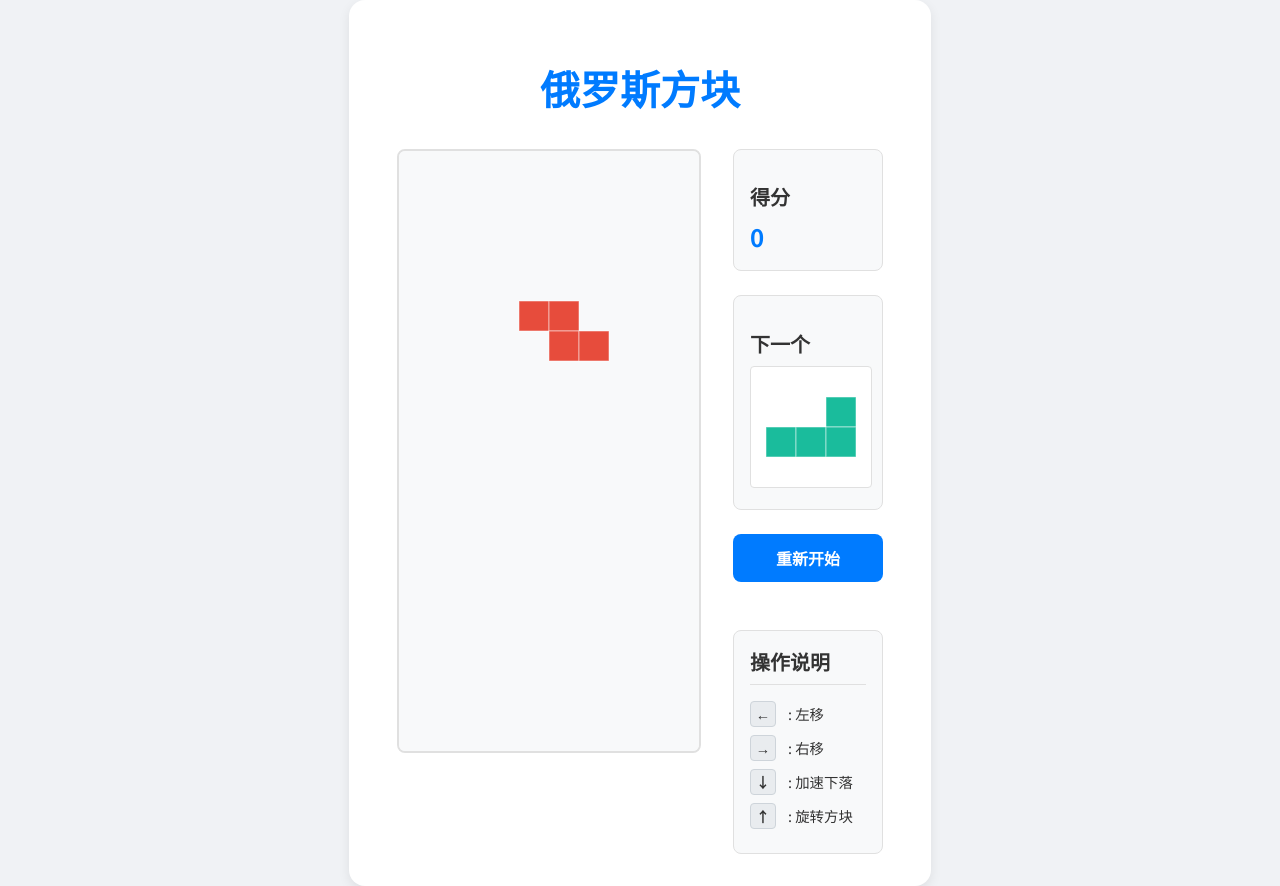
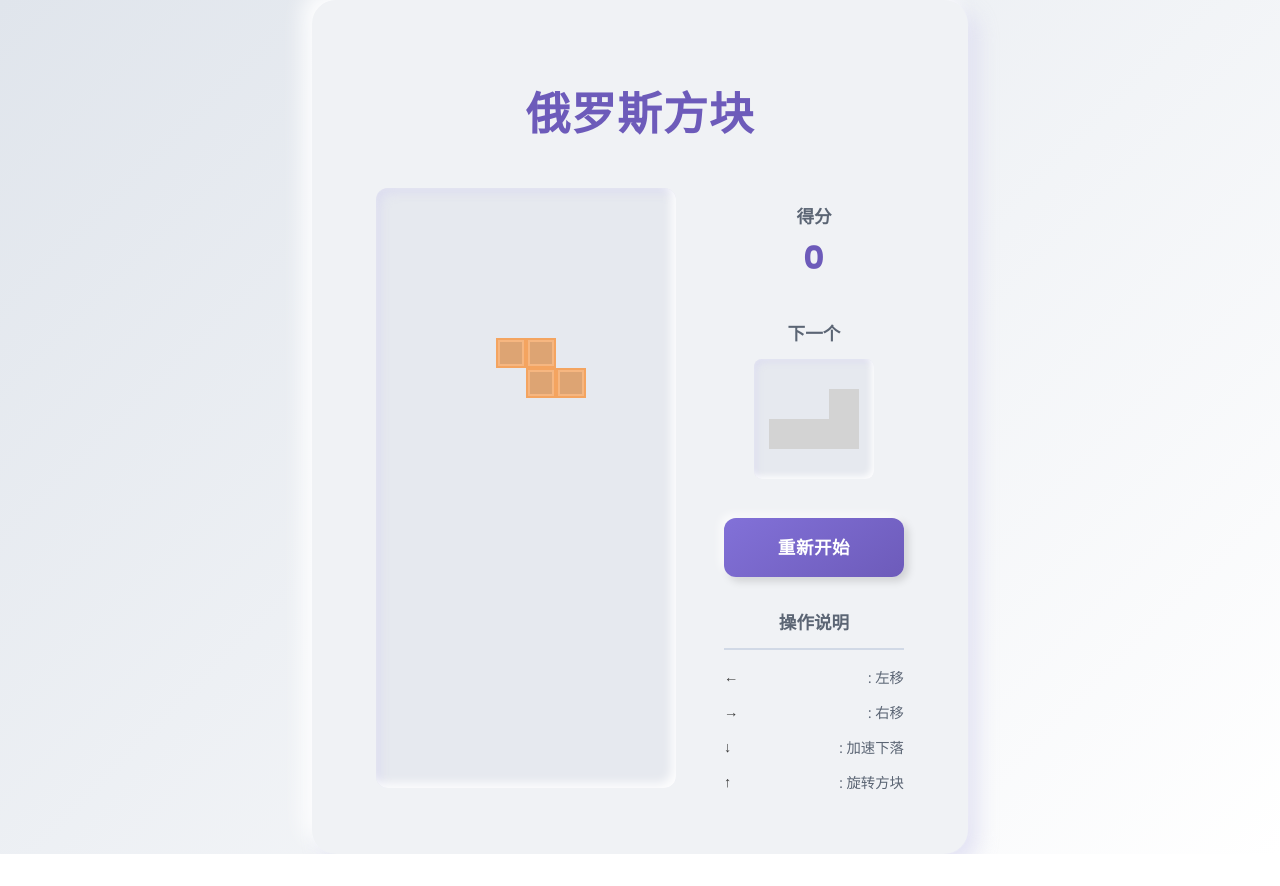
Before and after one commit to kirinzhang/hello-git-hub, a plain HTML site: page index.html in a window 1280 px wide. Both pictures are taken after a click on the button "开始游戏". After the commit the page ends 854 px from the top, so only its background shows below. Drawn offline with Linux system fonts and the light colour scheme.

Commit message:
玩法创新v1

```diff
--- a/script.js
+++ b/script.js
@@ -15,24 +15,21 @@ document.addEventListener('DOMContentLoaded', () => {
     // --- Game Board & State ---
     let board = createEmptyBoard();
     let score = 0;
-    let level = 0;
-    let linesCleared = 0;
     let isPlaying = false;
     let currentPiece;
     let nextPiece;
     let gameLoop;
-    const initialSpeed = 500;
-    const speedIncrement = 50;
+    const gameSpeed = 500; // a fixed speed for now
 
-    // Tetrominoes and their colors
+    // Tetrominoes and their colors, updated for better aesthetics
     const PIECES = [
-        { shape: [[1, 1, 1, 1]], color: '#3498db' }, // I
-        { shape: [[1, 1, 0], [0, 1, 1]], color: '#e74c3c' }, // Z
-        { shape: [[0, 1, 1], [1, 1, 0]], color: '#2ecc71' }, // S
-        { shape: [[1, 1, 1], [0, 1, 0]], color: '#9b59b6' }, // T
-        { shape: [[1, 1], [1, 1]], color: '#f1c40f' }, // O
-        { shape: [[1, 0, 0], [1, 1, 1]], color: '#e67e22' }, // L
-        { shape: [[0, 0, 1], [1, 1, 1]], color: '#1abc9c' }  // J
+        { shape: [[1, 1, 1, 1]], color: '#f08080' }, // I (Light Coral)
+        { shape: [[1, 1, 0], [0, 1, 1]], color: '#f4a460' }, // Z (Sandy Brown)
+        { shape: [[0, 1, 1], [1, 1, 0]], color: '#98fb98' }, // S (Pale Green)
+        { shape: [[1, 1, 1], [0, 1, 0]], color: '#dda0dd' }, // T (Plum)
+        { shape: [[1, 1], [1, 1]], color: '#add8e6' }, // O (Light Blue)
+        { shape: [[1, 0, 0], [1, 1, 1]], color: '#fafad2' }, // L (Light Goldenrod Yellow)
+        { shape: [[0, 0, 1], [1, 1, 1]], color: '#d3d3d3' }  // J (Light Gray)
     ];
 
     // --- Core Functions ---
@@ -55,26 +52,46 @@ document.addEventListener('DOMContentLoaded', () => {
     // --- Drawing Functions ---
 
     function draw() {
-        // Clear board
+        // Clear board with the new background color from CSS
         context.clearRect(0, 0, canvas.width, canvas.height);
-        context.fillStyle = '#f8f9fa';
-        context.fillRect(0, 0, canvas.width, canvas.height);
 
         // Draw placed pieces
-        drawMatrix(board, { x: 0, y: 0 });
+        drawBoard();
         // Draw current falling piece
-        drawMatrix(currentPiece.shape, { x: currentPiece.x, y: currentPiece.y }, currentPiece.color);
+        if (currentPiece) {
+            drawPiece(currentPiece);
+        }
     }
 
-    function drawMatrix(matrix, offset, color = null) {
-        matrix.forEach((row, y) => {
-            row.forEach((value, x) => {
+    function drawBlock(x, y, color) {
+        context.fillStyle = color;
+        context.fillRect(x * BLOCK_SIZE, y * BLOCK_SIZE, BLOCK_SIZE, BLOCK_SIZE);
+
+        // Adding a subtle inner shadow and highlight for a "jelly" effect
+        context.fillStyle = 'rgba(255, 255, 255, 0.2)';
+        context.fillRect(x * BLOCK_SIZE + 2, y * BLOCK_SIZE + 2, BLOCK_SIZE - 4, BLOCK_SIZE - 4);
+
+        context.fillStyle = 'rgba(0, 0, 0, 0.1)';
+        context.fillRect(x * BLOCK_SIZE + 4, y * BLOCK_SIZE + 4, BLOCK_SIZE - 8, BLOCK_SIZE - 8);
+    }
+
+    function drawBoard() {
+        for (let y = 0; y < ROWS; y++) {
+            for (let x = 0; x < COLS; x++) {
+                if (board[y][x] !== 0) {
+                    const color = PIECES[board[y][x] - 1].color;
+                    drawBlock(x, y, color);
+                }
+            }
+        }
+    }
+
+    function drawPiece(piece) {
+        const { shape, color, x, y } = piece;
+        shape.forEach((row, r) => {
+            row.forEach((value, c) => {
                 if (value !== 0) {
-                    const blockColor = color || PIECES[value - 1]?.color || '#333';
-                    context.fillStyle = blockColor;
-                    context.fillRect((x + offset.x) * BLOCK_SIZE, (y + offset.y) * BLOCK_SIZE, BLOCK_SIZE, BLOCK_SIZE);
-                    context.strokeStyle = 'rgba(255, 255, 255, 0.5)';
-                    context.strokeRect((x + offset.x) * BLOCK_SIZE, (y + offset.y) * BLOCK_SIZE, BLOCK_SIZE, BLOCK_SIZE);
+                    drawBlock(x + c, y + r, color);
                 }
             });
         });
@@ -82,9 +99,8 @@ document.addEventListener('DOMContentLoaded', () => {
 
     function drawNextPiece() {
         nextContext.clearRect(0, 0, nextCanvas.width, nextCanvas.height);
-        const shape = nextPiece.shape;
-        const color = nextPiece.color;
         const blockSize = nextCanvas.width / NEXT_PIECE_CANVAS_SIZE;
+        const { shape, color } = nextPiece;
 
         const offsetX = (NEXT_PIECE_CANVAS_SIZE - shape[0].length) / 2;
         const offsetY = (NEXT_PIECE_CANVAS_SIZE - shape.length) / 2;
@@ -92,15 +108,9 @@ document.addEventListener('DOMContentLoaded', () => {
         shape.forEach((row, y) => {
             row.forEach((value, x) => {
                 if (value !== 0) {
+                    // Using a simplified draw for next piece
                     nextContext.fillStyle = color;
                     nextContext.fillRect(
-                        (x + offsetX) * blockSize,
-                        (y + offsetY) * blockSize,
-                        blockSize,
-                        blockSize
-                    );
-                     nextContext.strokeStyle = 'rgba(255, 255, 255, 0.5)';
-                    nextContext.strokeRect(
                         (x + offsetX) * blockSize,
                         (y + offsetY) * blockSize,
                         blockSize,
@@ -115,71 +125,116 @@ document.addEventListener('DOMContentLoaded', () => {
 
     function update() {
         if (!isPlaying) return;
-
         movePiece(0, 1); // Move down
-
         draw();
     }
 
-    async function lockAndResetPiece() {
-        lockPiece();
-        await removeCompletedLines(); // Now an async function
+    // NEW: The core mechanic!
+    async function onPieceLock() {
+        // 1. Decomposition: Convert piece to grid data
+        const { shape, x, y, color } = currentPiece;
+        const pieceIndex = PIECES.findIndex(p => p.color === color) + 1;
+        let affectedColumns = new Set();
 
+        shape.forEach((row, r) => {
+            row.forEach((value, c) => {
+                if (value !== 0) {
+                    if (y + r >= 0) { // Make sure we're not writing above the board
+                        board[y + r][x + c] = pieceIndex;
+                        affectedColumns.add(x + c);
+                    }
+                }
+            });
+        });
+
+        // 2. Individual Gravity Settle & Animation
+        await applyGravity(Array.from(affectedColumns));
+
+        // 3. Line Clear Check (with global gravity)
+        await removeCompletedLines();
+
+        // 4. Spawn new piece
         currentPiece = nextPiece;
         nextPiece = createNewPiece();
         drawNextPiece();
 
-        // Check for game over
-        if (checkCollision()) {
+        // 5. Check for game over
+        if (checkCollision(currentPiece)) {
             gameOver();
         }
     }
 
+    // NEW: Gravity algorithm
+    async function applyGravity(columns) {
+        let hasChanges = false;
+        for (const x of columns) {
+            let writePointer = ROWS - 1;
+            for (let readPointer = ROWS - 1; readPointer >= 0; readPointer--) {
+                if (board[readPointer][x] !== 0) {
+                    if (writePointer !== readPointer) {
+                        board[writePointer][x] = board[readPointer][x];
+                        board[readPointer][x] = 0;
+                        hasChanges = true;
+                    }
+                    writePointer--;
+                }
+            }
+        }
+
+        // Visual feedback for settling
+        if (hasChanges) {
+            draw();
+            // a short pause to make the effect visible
+            await new Promise(res => setTimeout(res, 80));
+        }
+    }
+
     function movePiece(dx, dy) {
+        if (!isPlaying) return;
         currentPiece.x += dx;
         currentPiece.y += dy;
-        if (checkCollision()) {
+
+        if (checkCollision(currentPiece)) {
             currentPiece.x -= dx;
             currentPiece.y -= dy;
-            // If the piece can't move down, it has landed
-            if (dy > 0) {
-                lockAndResetPiece();
+
+            if (dy > 0) { // Piece has landed
+                onPieceLock();
             }
         }
     }
 
     function rotatePiece() {
-        const shape = currentPiece.shape;
-        const newShape = shape[0].map((_, colIndex) => shape.map(row => row[colIndex]).reverse());
+        if (!isPlaying) return;
+        const originalShape = currentPiece.shape;
+        const newShape = originalShape[0].map((_, colIndex) =>
+            originalShape.map(row => row[colIndex]).reverse()
+        );
 
         const originalX = currentPiece.x;
         currentPiece.shape = newShape;
 
         // Wall kick logic
         let offset = 1;
-        while (checkCollision()) {
+        while (checkCollision(currentPiece)) {
             currentPiece.x += offset;
             offset = -(offset + (offset > 0 ? 1 : -1));
-            if (offset > newShape[0].length) {
-                // Rotation failed, revert
-                currentPiece.shape = shape;
+            if (offset > newShape[0].length + 1) { // Allow more flexible kicks
+                currentPiece.shape = originalShape;
                 currentPiece.x = originalX;
                 return;
             }
         }
     }
 
-    function checkCollision() {
-        const { shape, x, y } = currentPiece;
-        for (let row = 0; row < shape.length; row++) {
-            for (let col = 0; col < shape[row].length; col++) {
-                if (shape[row][col] !== 0) {
-                    const newX = x + col;
-                    const newY = y + row;
-                    if (
-                        newX < 0 || newX >= COLS || newY >= ROWS ||
-                        (board[newY] && board[newY][newX] !== 0)
-                    ) {
+    function checkCollision(piece) {
+        const { shape, x, y } = piece;
+        for (let r = 0; r < shape.length; r++) {
+            for (let c = 0; c < shape[r].length; c++) {
+                if (shape[r][c] !== 0) {
+                    const newX = x + c;
+                    const newY = y + r;
+                    if (newX < 0 || newX >= COLS || newY >= ROWS || (board[newY] && board[newY][newX] !== 0)) {
                         return true;
                     }
                 }
@@ -188,20 +243,8 @@ document.addEventListener('DOMContentLoaded', () => {
         return false;
     }
 
-    function lockPiece() {
-        const { shape, x, y, color } = currentPiece;
-        const pieceIndex = PIECES.findIndex(p => p.color === color) + 1;
-        shape.forEach((row, r) => {
-            row.forEach((value, c) => {
-                if (value !== 0) {
-                    board[y + r][x + c] = pieceIndex;
-                }
-            });
-        });
-    }
-
-    function removeCompletedLines() {
-        return new Promise(resolve => {
+    // UPDATED: Line removal with Global Gravity
+    async function removeCompletedLines() {
         let linesToRemove = [];
         for (let y = 0; y < ROWS; y++) {
             if (board[y].every(value => value !== 0)) {
@@ -209,61 +252,20 @@ document.addEventListener('DOMContentLoaded', () => {
             }
         }
 
-            if (linesToRemove.length === 0) {
-                return resolve();
-            }
-
-            // --- Animation Step ---
-            clearInterval(gameLoop); // Pause game loop for animation
-
-            let blinkCount = 0;
-            const blinkInterval = setInterval(() => {
-                blinkCount++;
+        if (linesToRemove.length > 0) {
+            // Remove the lines
             linesToRemove.forEach(y => {
-                    for (let x = 0; x < COLS; x++) {
-                        // Toggle color for blinking effect
-                        const color = blinkCount % 2 === 1 ? '#ffffff' : (PIECES[board[y][x] - 1]?.color || '#333');
-                        context.fillStyle = color;
-                        context.fillRect(x * BLOCK_SIZE, y * BLOCK_SIZE, BLOCK_SIZE, BLOCK_SIZE);
-                    }
+                board.splice(y, 1);
+                board.unshift(Array(COLS).fill(0));
             });
 
-                if (blinkCount >= 3) { // Blink 3 times
-                    clearInterval(blinkInterval);
+            // Update score
+            score += linesToRemove.length * 100 * linesToRemove.length;
+            scoreElement.textContent = score;
 
-                    // --- Actual Removal Step ---
-                    for (let i = linesToRemove.length - 1; i >= 0; i--) {
-                        const y = linesToRemove[i];
-                        board.splice(y, 1);
-                    }
-                    for (let i = 0; i < linesToRemove.length; i++) {
-                        board.unshift(Array(COLS).fill(0));
-                    }
-
-                    // --- Update Score & Level ---
-                    score += linesToRemove.length * 100 * linesToRemove.length;
-                    linesCleared += linesToRemove.length;
-
-                    const newLevel = Math.floor(linesCleared / 10);
-                    if (newLevel > level) {
-                        level = newLevel;
-                    }
-
-                    scoreElement.textContent = score;
-                    draw(); // Redraw board after removal
-
-                    updateSpeed(); // This will restart the gameLoop
-                    resolve();
-                }
-            }, 100);
-        });
-    }
-
-    function updateSpeed() {
-        const newSpeed = Math.max(100, initialSpeed - level * speedIncrement);
-        if (gameLoop) {
-            clearInterval(gameLoop);
-            gameLoop = setInterval(update, newSpeed);
+            // Apply GLOBAL gravity
+            const allColumns = Array.from({length: COLS}, (_, i) => i);
+            await applyGravity(allColumns);
         }
     }
 
@@ -271,8 +273,6 @@ document.addEventListener('DOMContentLoaded', () => {
         isPlaying = true;
         board = createEmptyBoard();
         score = 0;
-        level = 0;
-        linesCleared = 0;
         scoreElement.textContent = score;
 
         currentPiece = createNewPiece();
@@ -280,7 +280,7 @@ document.addEventListener('DOMContentLoaded', () => {
         drawNextPiece();
 
         if (gameLoop) clearInterval(gameLoop);
-        gameLoop = setInterval(update, initialSpeed);
+        gameLoop = setInterval(update, gameSpeed);
 
         startButton.textContent = "重新开始";
         document.addEventListener('keydown', handleKeyPress);
@@ -290,21 +290,13 @@ document.addEventListener('DOMContentLoaded', () => {
         isPlaying = false;
         clearInterval(gameLoop);
 
-        // --- Game Over Animation ---
-        // Highlight the final piece that caused the game over
-        drawMatrix(currentPiece.shape, { x: currentPiece.x, y: currentPiece.y }, '#d32f2f'); // Highlight in red
-
-        setTimeout(() => {
-            // Dark overlay
         context.fillStyle = 'rgba(0, 0, 0, 0.75)';
         context.fillRect(0, 0, canvas.width, canvas.height);
 
-            // "Game Over" text
-            context.font = '30px "Noto Sans SC"';
+        context.font = 'bold 30px var(--font-family)';
         context.fillStyle = 'white';
         context.textAlign = 'center';
         context.fillText('游戏结束', canvas.width / 2, canvas.height / 2);
-        }, 300); // Short delay to show the highlighted piece
 
         startButton.textContent = "开始游戏";
         document.removeEventListener('keydown', handleKeyPress);
@@ -324,10 +316,19 @@ document.addEventListener('DOMContentLoaded', () => {
                 break;
             case 'ArrowDown':
                 movePiece(0, 1);
-                // TODO: Add score for manual drop
+                score += 1; // Bonus for soft drop
+                scoreElement.textContent = score;
                 break;
             case 'ArrowUp':
                 rotatePiece();
+                break;
+            case ' ': // Space for hard drop (optional but good UX)
+                while(!checkCollision({...currentPiece, y: currentPiece.y + 1})) {
+                    currentPiece.y++;
+                    score += 2; // Bonus for hard drop
+                }
+                scoreElement.textContent = score;
+                onPieceLock();
                 break;
         }
         draw(); // Redraw immediately after input
@@ -335,7 +336,6 @@ document.addEventListener('DOMContentLoaded', () => {
 
     startButton.addEventListener('click', startGame);
 
-    // Initial draw to show an empty board
-    context.fillStyle = '#f8f9fa';
-    context.fillRect(0, 0, canvas.width, canvas.height);
+    // Initial draw to show the canvas before starting
+    draw();
 });
--- a/style.css
+++ b/style.css
@@ -1,121 +1,152 @@
-@import url('https://fonts.googleapis.com/css2?family=Noto+Sans+SC:wght@400;700&display=swap');
+@import url('https://fonts.googleapis.com/css2?family=Poppins:wght@400;600;700&display=swap');
 
 :root {
-    --bg-color: #f0f2f5;
-    --container-bg: #ffffff;
-    --border-color: #e0e0e0;
-    --text-color: #333;
-    --accent-color: #007bff;
-    --shadow: 0 4px 12px rgba(0, 0, 0, 0.08);
+    --bg-gradient-start: #E0E5EC;
+    --bg-gradient-end: #FFFFFF;
+    --container-bg: #F0F2F5;
+    --border-color: #D1D9E6;
+    --text-color-primary: #3D3D3D;
+    --text-color-secondary: #5b6574;
+    --accent-color-primary: #6D5BBA;
+    --accent-color-secondary: #8271D8;
+    --shadow-light: rgba(255, 255, 255, 0.9);
+    --shadow-dark: rgba(217, 217, 240, 0.7);
+    --font-family: 'Poppins', 'Noto Sans SC', sans-serif;
+}
+
+*, *::before, *::after {
+    box-sizing: border-box;
 }
 
 body {
-    font-family: 'Noto Sans SC', sans-serif;
-    background-color: var(--bg-color);
-    color: var(--text-color);
+    font-family: var(--font-family);
+    background: linear-gradient(135deg, var(--bg-gradient-start), var(--bg-gradient-end));
+    color: var(--text-color-primary);
     display: flex;
     justify-content: center;
     align-items: center;
     min-height: 100vh;
     margin: 0;
+    -webkit-font-smoothing: antialiased;
+    -moz-osx-font-smoothing: grayscale;
 }
 
 .game-container {
     background-color: var(--container-bg);
-    padding: 2rem 3rem;
-    border-radius: 16px;
-    box-shadow: var(--shadow);
+    padding: 3rem 4rem;
+    border-radius: 24px;
+    box-shadow:
+        -10px -10px 20px var(--shadow-light),
+        10px 10px 20px var(--shadow-dark);
     text-align: center;
+    transition: all 0.3s ease;
 }
 
 h1 {
-    font-size: 2.5rem;
+    font-size: 2.8rem;
     font-weight: 700;
-    margin-bottom: 2rem;
-    color: var(--accent-color);
+    margin-bottom: 2.5rem;
+    color: var(--accent-color-primary);
+    letter-spacing: 1px;
 }
 
 h2 {
-    font-size: 1.25rem;
-    font-weight: 700;
-    margin-bottom: 0.5rem;
+    font-size: 1.1rem;
+    font-weight: 600;
+    margin-bottom: 0.75rem;
+    color: var(--text-color-secondary);
 }
 
 .game-board-container {
     display: flex;
-    gap: 2rem;
+    gap: 3rem;
     align-items: flex-start;
 }
 
 #tetris-canvas {
-    border: 2px solid var(--border-color);
-    border-radius: 8px;
-    background-color: #f8f9fa;
+    border: none;
+    border-radius: 12px;
+    background-color: #E6E9EF;
+    box-shadow:
+        inset -5px -5px 10px var(--shadow-light),
+        inset 5px 5px 10px var(--shadow-dark);
 }
 
 .game-info {
     display: flex;
     flex-direction: column;
-    gap: 1.5rem;
-    width: 150px;
-    text-align: left;
+    gap: 2rem;
+    width: 180px;
+    text-align: center;
 }
 
-.game-info div {
-    background-color: #f8f9fa;
-    padding: 1rem;
-    border-radius: 8px;
-    border: 1px solid var(--border-color);
+.game-info .panel {
+    background-color: var(--container-bg);
+    padding: 1.25rem;
+    border-radius: 16px;
+    box-shadow:
+        -6px -6px 12px var(--shadow-light),
+        6px 6px 12px var(--shadow-dark);
 }
 
 #score {
-    font-size: 1.5rem;
+    font-size: 2rem;
     font-weight: 700;
-    color: var(--accent-color);
+    color: var(--accent-color-primary);
     margin: 0;
+    line-height: 1;
 }
 
 #next-piece-canvas {
-    border: 1px solid var(--border-color);
-    border-radius: 4px;
-    background-color: #fff;
+    border: none;
+    border-radius: 8px;
+    background-color: #E6E9EF;
+    box-shadow:
+        inset -3px -3px 6px var(--shadow-light),
+        inset 3px 3px 6px var(--shadow-dark);
+    margin: 0 auto;
 }
 
 #start-button {
-    font-family: 'Noto Sans SC', sans-serif;
-    background-color: var(--accent-color);
+    font-family: var(--font-family);
+    background: linear-gradient(145deg, var(--accent-color-secondary), var(--accent-color-primary));
     color: white;
     border: none;
-    padding: 0.75rem 1.5rem;
-    border-radius: 8px;
-    font-size: 1rem;
-    font-weight: 700;
+    padding: 1rem 2rem;
+    border-radius: 12px;
+    font-size: 1.1rem;
+    font-weight: 600;
     cursor: pointer;
-    transition: background-color 0.3s ease, transform 0.2s ease;
+    transition: all 0.25s ease-in-out;
+    box-shadow:
+        -4px -4px 8px rgba(255, 255, 255, 0.7),
+        4px 4px 8px rgba(0, 0, 0, 0.15);
+    letter-spacing: 0.5px;
 }
 
 #start-button:hover {
-    background-color: #0056b3;
-    transform: translateY(-2px);
+    transform: translateY(-3px);
+    box-shadow:
+        -6px -6px 12px rgba(255, 255, 255, 0.8),
+        6px 6px 12px rgba(0, 0, 0, 0.2);
 }
 
 #start-button:active {
-    transform: translateY(0);
+    transform: translateY(1px);
+    box-shadow:
+        -2px -2px 4px rgba(255, 255, 255, 0.7),
+        2px 2px 4px rgba(0, 0, 0, 0.15);
 }
 
 .controls {
-    background-color: #f8f9fa;
-    padding: 1rem;
-    border-radius: 8px;
-    border: 1px solid var(--border-color);
-    margin-top: 1.5rem; /* Add some space from the button */
+    margin-top: 0; /* Let the gap handle spacing */
 }
 
 .controls h2 {
     margin-top: 0;
     margin-bottom: 1rem;
-    border-bottom: 1px solid var(--border-color);
-    padding-bottom: 0.5rem;
+    border-bottom: 2px solid var(--border-color);
+    padding-bottom: 0.75rem;
 }
 
 .controls ul {
@@ -127,20 +158,13 @@ h2 {
 
 .controls li {
     display: flex;
+    justify-content: space-between;
     align-items: center;
-    margin-bottom: 0.5rem;
+    margin-bottom: 0.75rem;
+    color: var(--text-color-secondary);
 }
 
 .controls li span {
-    display: inline-block;
-    width: 24px;
-    height: 24px;
-    line-height: 24px;
-    text-align: center;
-    font-weight: 700;
-    background-color: #e9ecef;
-    border-radius: 4px;
-    margin-right: 0.75rem;
-    border: 1px solid #ced4da;
-    color: var(--text-color);
+    font-weight: 600;
+    color: var(--text-color-primary);
 }
```
Lines whose indentation alone changed are shown as unchanged.
